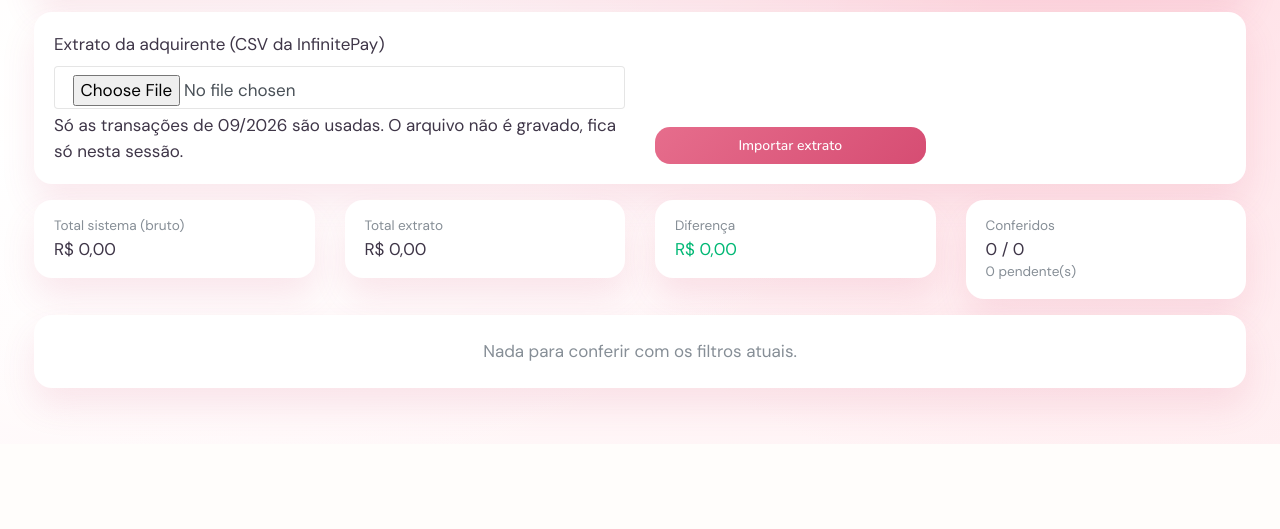
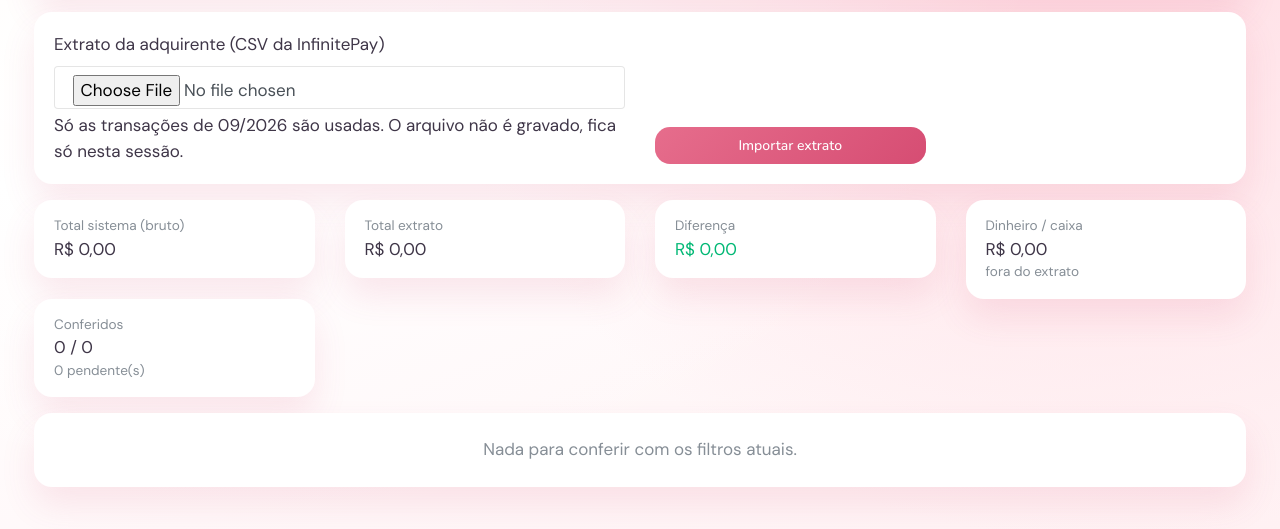
Before and after one commit to ninocsta/control, a Django app: page /salao/conferencia/ in a window 1280 px wide. Shown: the part 356-885 px from the top of the page. Before the commit the page ends 800 px from the top, so only its background shows below. Run offline with Django 5.2, Linux system fonts and the light colour scheme; the visitor is signed in with stand-in values (Sample User, id 1); data comes from the database, SQL or seed files in the repository; data that the repository does not hold is empty; parts of the project's set-up code (start-up, migrations or seed data) failed here and were passed over; some libraries are stand-ins or nearby versions.

Commit message:
feat: dinheiro sai da conciliação com o extrato, mas segue conferível
Lançamentos em dinheiro apareciam como "sem transação no extrato", o que os
deixava permanentemente pendentes: dinheiro não passa na maquininha e nunca
vai ter contrapartida na adquirente. Cobrar par deles é ruído, e ainda
estragava a diferença do dia e o progresso da conferência.

FormaPagamentoSalao ganhou o campo concilia_extrato, editável na tela de
Pagamentos, e uma migration de dados desmarca Dinheiro e Não informado.
Quem não concilia fica numa seção própria — "não passa pelo extrato,
confira pelo caixa" — com o mesmo check de sempre, fora do pareamento e
fora da comparação de valores, somado num total de caixa à parte.

A regra ficou no cadastro em vez do nome da forma, então dá para incluir ou
excluir outras formas sem mexer no código.

Co-Authored-By: Claude Opus 5 (1M context) <noreply@anthropic.com>

```diff
--- a/salao/models.py
+++ b/salao/models.py
@@ -32,6 +32,9 @@ class FormaPagamentoSalao(models.Model):
     nome = models.CharField(max_length=80)
     ativo = models.BooleanField(default=True)
     aceita_parcelamento = models.BooleanField(default=False)
+    # Dinheiro não passa pela maquininha: cobrar dele um par no extrato da
+    # adquirente só gera pendência que nunca fecha.
+    concilia_extrato = models.BooleanField(default=True)
 
     class Meta:
         verbose_name = 'Forma de Pagamento do Salão'
--- a/salao/templates/salao/conferencia.html
+++ b/salao/templates/salao/conferencia.html
@@ -168,6 +168,13 @@
     </div>
     <div class="col-6 col-lg-3">
         <div class="card card-soft"><div class="card-body py-3">
+            <div class="small text-muted">Dinheiro / caixa</div>
+            <div class="fw-bold js-sensitive" data-sensitive-type="money" data-sensitive-key="conf-caixa">R$ {{ resumo.total_fora_do_extrato|floatformat:2 }}</div>
+            <div class="small text-muted">fora do extrato</div>
+        </div></div>
+    </div>
+    <div class="col-6 col-lg-3">
+        <div class="card card-soft"><div class="card-body py-3">
             <div class="small text-muted">Conferidos</div>
             <div class="fw-bold">{{ resumo.conferidos }} / {{ resumo.lancamentos }}</div>
             <div class="small text-muted">{{ resumo.pendentes }} pendente(s)</div>
@@ -229,6 +236,9 @@
         <span class="conf-metric">Sistema <strong class="js-sensitive" data-sensitive-type="money" data-sensitive-key="conf-dia-sis-{{ item.dia }}">R$ {{ item.total_sistema|floatformat:2 }}</strong></span>
         <span class="conf-metric">Extrato <strong class="js-sensitive" data-sensitive-type="money" data-sensitive-key="conf-dia-ext-{{ item.dia }}">R$ {{ item.total_extrato|floatformat:2 }}</strong></span>
         <span class="conf-metric">Diferença <strong class="{% if item.diferenca %}text-danger{% else %}text-success{% endif %} js-sensitive" data-sensitive-type="money" data-sensitive-key="conf-dia-dif-{{ item.dia }}">R$ {{ item.diferenca|floatformat:2 }}</strong></span>
+        {% if item.total_fora_do_extrato %}
+        <span class="conf-metric">Caixa <strong class="js-sensitive" data-sensitive-type="money" data-sensitive-key="conf-dia-caixa-{{ item.dia }}">R$ {{ item.total_fora_do_extrato|floatformat:2 }}</strong></span>
+        {% endif %}
         <span class="ms-auto d-flex align-items-center gap-2">
             {% if item.tudo_conferido %}
                 <span class="badge text-bg-success">Conferido</span>
@@ -424,6 +434,26 @@
         </div>
         {% endfor %}
 
+        {% for lancamento in item.fora_do_extrato %}
+        <div class="conf-linha {% if lancamento.conferido %}is-conferido{% endif %}">
+            <div>
+                <input class="form-check-input conf-check js-conferir" type="checkbox"
+                       data-item="{{ lancamento.chave }}"
+                       {% if lancamento.conferido %}checked{% endif %}>
+            </div>
+            <div class="conf-lado">
+                <span class="conf-valor js-sensitive" data-sensitive-type="money" data-sensitive-key="conf-{{ lancamento.chave }}">R$ {{ lancamento.valor_bruto|floatformat:2 }}</span>
+                {% if lancamento.tipo == 'produto' %}<span class="badge text-bg-dark">PRODUTO</span>{% endif %}
+                <div class="conf-sub">
+                    {{ lancamento.descricao }} · {{ lancamento.forma_pagamento.nome|default:'Não informado' }}
+                </div>
+            </div>
+            <div class="conf-lado conf-lado-extrato conf-sub">
+                não passa pelo extrato — confira pelo caixa
+            </div>
+        </div>
+        {% endfor %}
+
         {% for lancamento in item.permutas %}
         <div class="conf-linha">
             <div><span class="badge text-bg-warning">P</span></div>
--- a/salao/views.py
+++ b/salao/views.py
@@ -599,6 +599,9 @@ class ItemConferencia:
         self.parcelas = origem.parcelas
         self.conferido = origem.conferido
         self.taxa_percentual_aplicada = origem.taxa_percentual_aplicada
+        self.concilia_extrato = bool(
+            origem.forma_pagamento and origem.forma_pagamento.concilia_extrato
+        )
         if tipo == self.SERVICO:
             self.valor_bruto = origem.valor_bruto
             self.descricao = f'{origem.servico.codigo} - {origem.servico.nome}'
@@ -1977,6 +1980,7 @@ def pagamentos(request):
             codigo = _normalize_codigo(request.POST.get('codigo'))
             nome = (request.POST.get('nome') or '').strip()
             aceita_parcelamento = _parse_checkbox(request.POST.get('aceita_parcelamento'))
+            concilia_extrato = _parse_checkbox(request.POST.get('concilia_extrato'))
             ativo = _parse_checkbox(request.POST.get('ativo'))
 
             if not codigo or not nome:
@@ -1991,6 +1995,7 @@ def pagamentos(request):
                 codigo=codigo,
                 nome=nome,
                 aceita_parcelamento=aceita_parcelamento,
+                concilia_extrato=concilia_extrato,
                 ativo=ativo,
             )
             messages.success(request, 'Forma de pagamento criada com sucesso.')
@@ -2003,6 +2008,7 @@ def pagamentos(request):
             codigo = _normalize_codigo(request.POST.get('codigo'))
             nome = (request.POST.get('nome') or '').strip()
             aceita_parcelamento = _parse_checkbox(request.POST.get('aceita_parcelamento'))
+            concilia_extrato = _parse_checkbox(request.POST.get('concilia_extrato'))
             ativo = _parse_checkbox(request.POST.get('ativo'))
 
             if not codigo or not nome:
@@ -2016,6 +2022,7 @@ def pagamentos(request):
             forma.codigo = codigo
             forma.nome = nome
             forma.aceita_parcelamento = aceita_parcelamento
+            forma.concilia_extrato = concilia_extrato
             forma.ativo = ativo
             forma.save()
             messages.success(request, 'Forma de pagamento atualizada com sucesso.')
@@ -2786,8 +2793,9 @@ def conferencia(request):
     disponiveis_por_dia = defaultdict(list)
     for dia in sorted(set(itens_por_dia) | set(transacoes_por_dia)):
         do_dia = itens_por_dia.get(dia, [])
-        # Permuta não passa pelo banco: fica de fora do pareamento, mas continua visível.
-        conciliaveis = [i for i in do_dia if not i.permuta]
+        # Permuta não movimenta dinheiro e o caixa não passa pela maquininha:
+        # nenhum dos dois tem par possível no extrato da adquirente.
+        conciliaveis = [i for i in do_dia if not i.permuta and i.concilia_extrato]
         pares, sem_par_sistema, sem_par_extrato = _parear_dia(
             conciliaveis,
             transacoes_por_dia.get(dia, []),
@@ -2818,6 +2826,7 @@ def conferencia(request):
     dias_context = []
     total_sistema = Decimal('0.00')
     total_extrato = Decimal('0.00')
+    total_fora_do_extrato = Decimal('0.00')
     total_conferidos = 0
     total_itens = 0
     total_sem_par_sistema = 0
@@ -2829,9 +2838,12 @@ def conferencia(request):
         sem_par_sistema = pendentes_por_dia[dia]
         sem_par_extrato = disponiveis_por_dia[dia]
 
+        fora_do_extrato = [i for i in do_dia if not i.permuta and not i.concilia_extrato]
         soma_sistema = sum(
-            (i.valor_bruto for i in do_dia if not i.permuta), Decimal('0.00'),
+            (i.valor_bruto for i in do_dia if not i.permuta and i.concilia_extrato),
+            Decimal('0.00'),
         )
+        soma_fora_do_extrato = sum((i.valor_bruto for i in fora_do_extrato), Decimal('0.00'))
         soma_extrato = sum(
             (Decimal(t['bruto']) for t in todas_transacoes_por_dia.get(dia, [])),
             Decimal('0.00'),
@@ -2839,6 +2851,7 @@ def conferencia(request):
         conferidos_dia = sum(1 for i in do_dia if i.conferido)
 
         total_sistema += soma_sistema
+        total_fora_do_extrato += soma_fora_do_extrato
         total_extrato += soma_extrato
         total_conferidos += conferidos_dia
         total_itens += len(do_dia)
@@ -2865,6 +2878,8 @@ def conferencia(request):
             'sem_par_sistema': sem_par_sistema,
             'sem_par_extrato': sem_par_extrato,
             'permutas': [i for i in do_dia if i.permuta],
+            'fora_do_extrato': fora_do_extrato,
+            'total_fora_do_extrato': soma_fora_do_extrato,
             'quantidade': len(do_dia),
             'conferidos': conferidos_dia,
             'pendentes': len(do_dia) - conferidos_dia,
@@ -2897,6 +2912,7 @@ def conferencia(request):
         'resumo': {
             'total_sistema': total_sistema,
             'total_extrato': total_extrato,
+            'total_fora_do_extrato': total_fora_do_extrato,
             'diferenca': (total_sistema - total_extrato).quantize(Decimal('0.01')),
             'lancamentos': total_itens,
             'conferidos': total_conferidos,
```
Also changed, not shown: salao/templates/salao/pagamentos.html (+7 -0 lines), salao/tests.py (+75 -3 lines), salao/migrations/0014_formapagamentosalao_concilia_extrato.py (added), salao/migrations/0015_dinheiro_fora_do_extrato.py (added).
